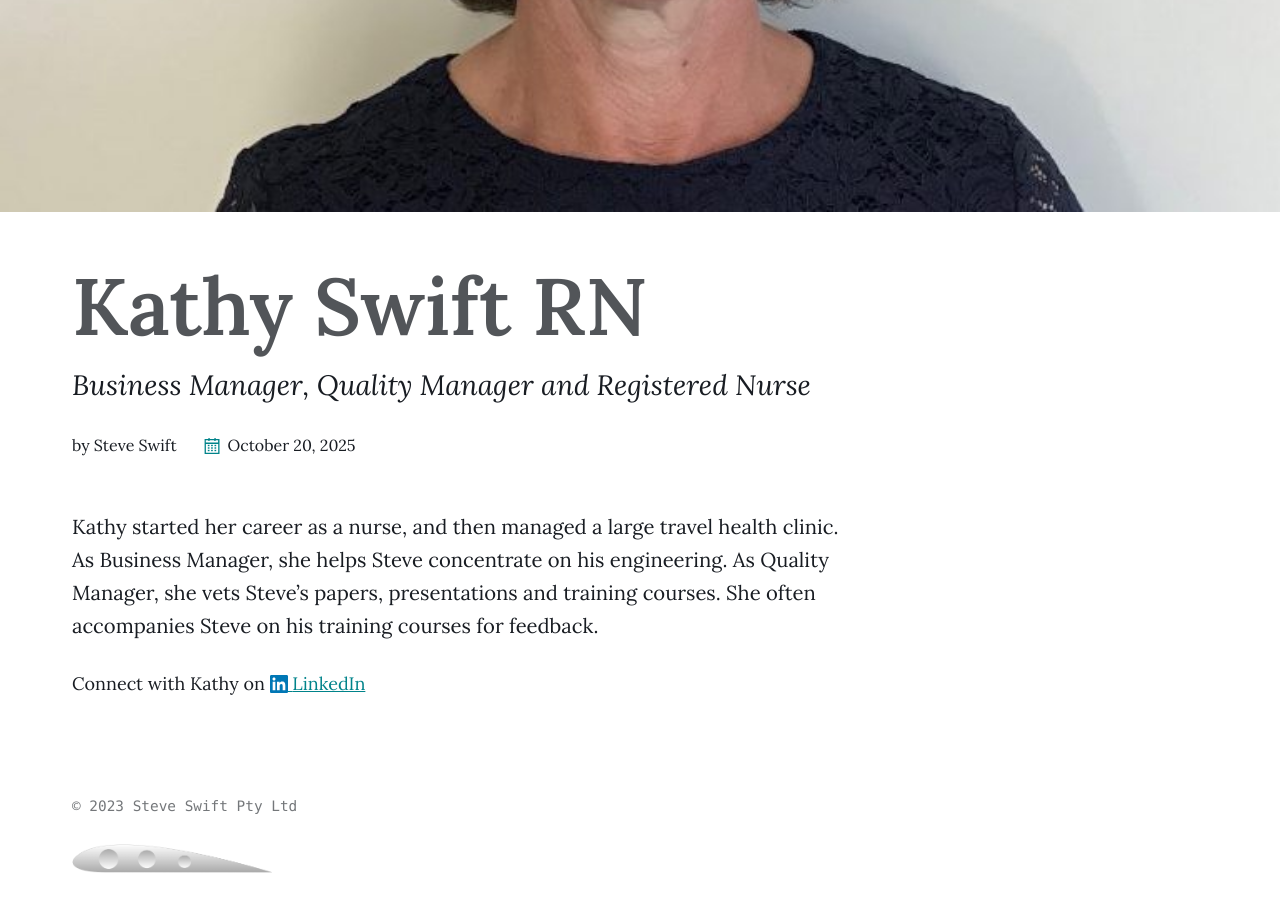
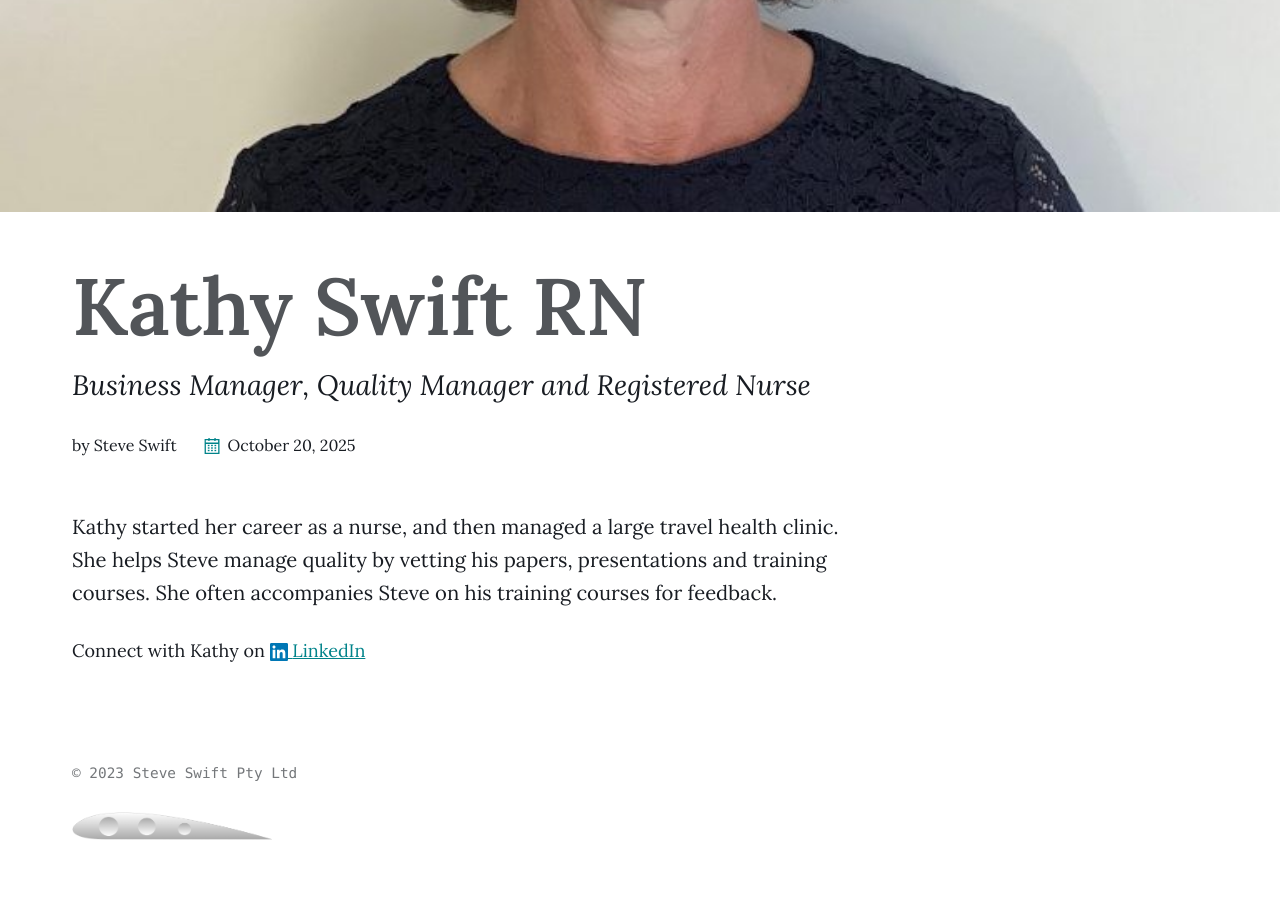
Before and after one commit to walknuts/steveswift.com.au, a Jekyll site: the page built from _people/02-kathy-swift.md, in a window 1280 px wide and 900 px high, scrolled down 698 px. Built offline with Jekyll 4.4.1, drawn with Linux system fonts in a browser that asks for light colours; after the commit the page ends 1565 px from its top, so only the background shows below that.

Commit message:
Update 02-kathy-swift.md
Change Kathy's role

```diff
--- a/_people/02-kathy-swift.md
+++ b/_people/02-kathy-swift.md
@@ -8,6 +8,6 @@ permalink: /people/kathy-swift/
 ---
 
 Kathy started her career as a nurse, and then managed a large travel health
-clinic. As Business Manager, she helps Steve concentrate on his engineering. As Quality Manager, she vets Steve's papers, presentations and training courses. She often accompanies Steve on his training courses for feedback.
+clinic. She helps Steve manage quality by vetting his papers, presentations and training courses. She often accompanies Steve on his training courses for feedback.
 
 Connect with Kathy on {% include icon-linkedin.html username="kathryn-swift-038027aa" label="LinkedIn" %}
```
